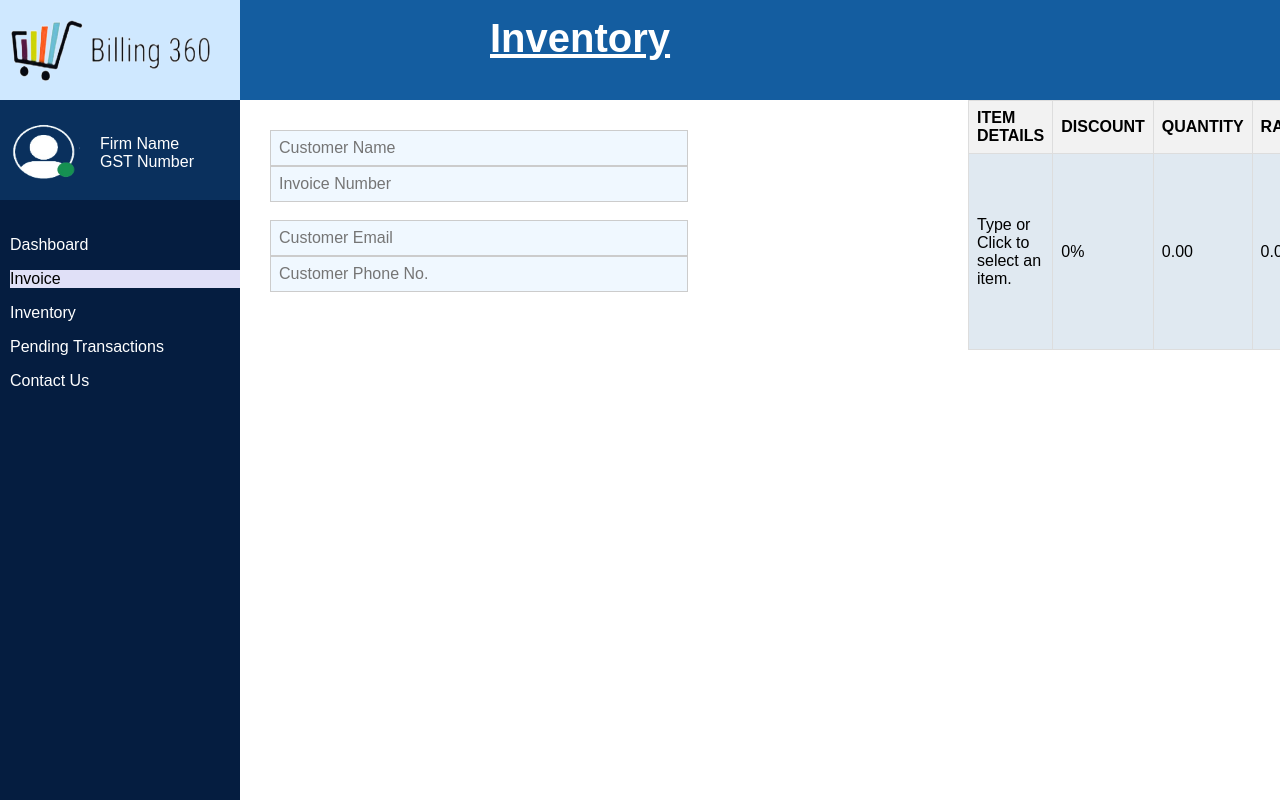
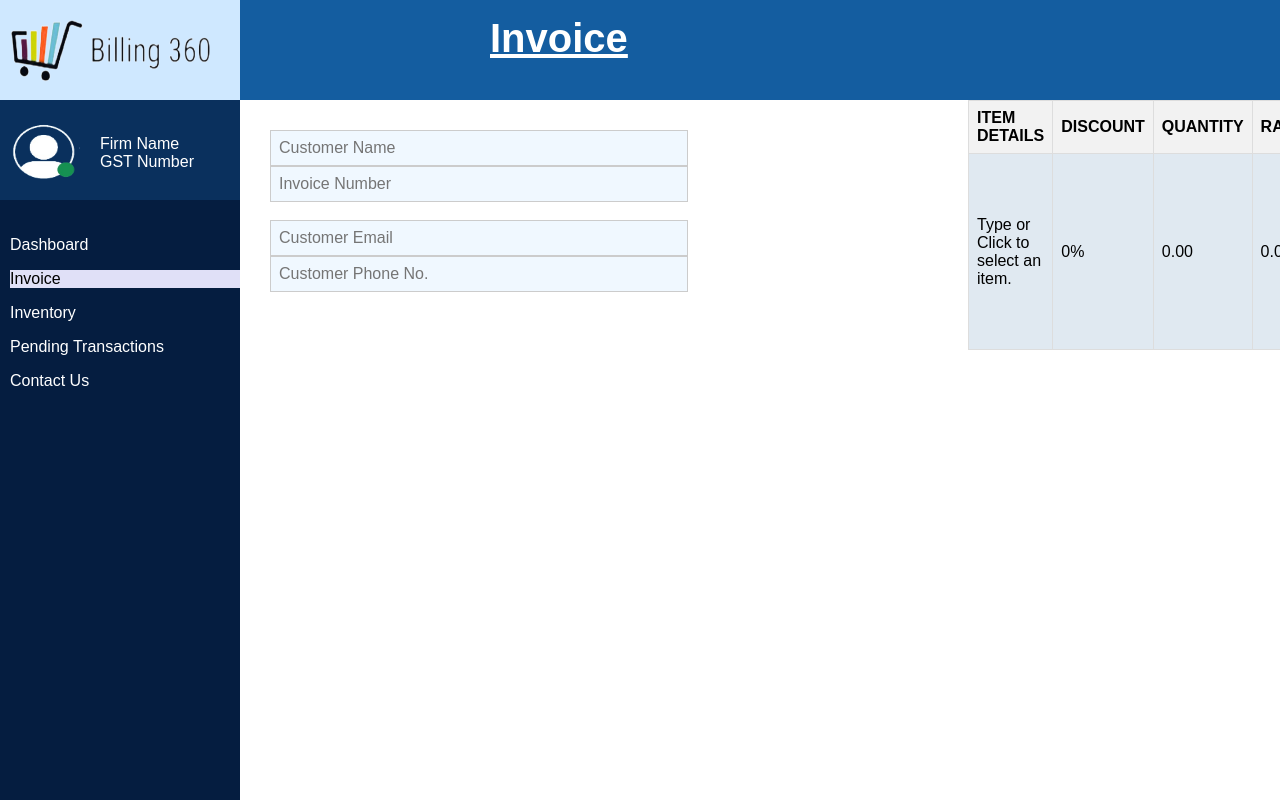
Before and after one commit to entrymaster/kpkb-cms, a React (Create React App) app in the folder frontend/: page /invoice in a window 1280 px wide. Shown: the top 800 px of the page. Built offline with nearby package versions, Linux system fonts and the light colour scheme.

Commit message:
Changed heading of invoice

```diff
--- a/frontend/src/Invoice.js
+++ b/frontend/src/Invoice.js
@@ -110,7 +110,7 @@ const Invoice = () => {
       </div>
       <div className="top-panel">
         <div style={{ textAlign: "left", marginLeft: 250, marginTop: 15 }}>
-          <h1 style={{ color: "#fff", fontSize: 40 }}>Inventory</h1>
+          <h1 style={{ color: "#fff", fontSize: 40 }}>Invoice</h1>
         </div>
       </div>
       <div className="main-container">
--- a/frontend/src/components/AddProduct.js
+++ b/frontend/src/components/AddProduct.js
@@ -38,6 +38,7 @@ const AddItemDialog = ({ isVisible, onCancel }) => {
       /*<dialog isopen="true" id="addItemDialog">*/
         <form onSubmit={(e) => { e.preventDefault();  }}>
           <table>
+
             <tbody>
             <tr>
               <td><input type="text" id="item-name" placeholder="Item Name" value={itemData.itemName} name="itemName" onChange={(e) =>
```
